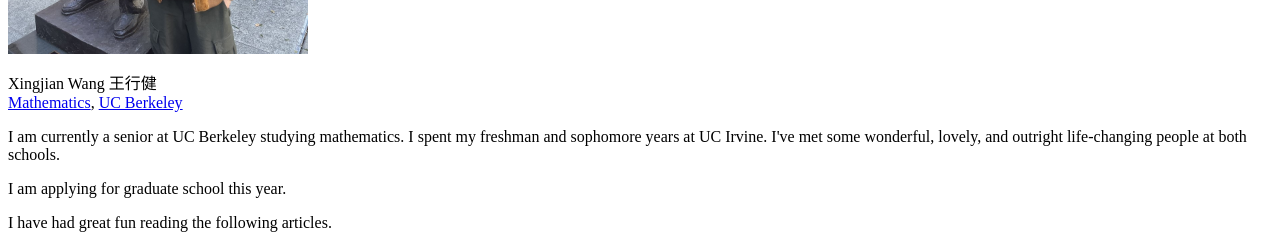
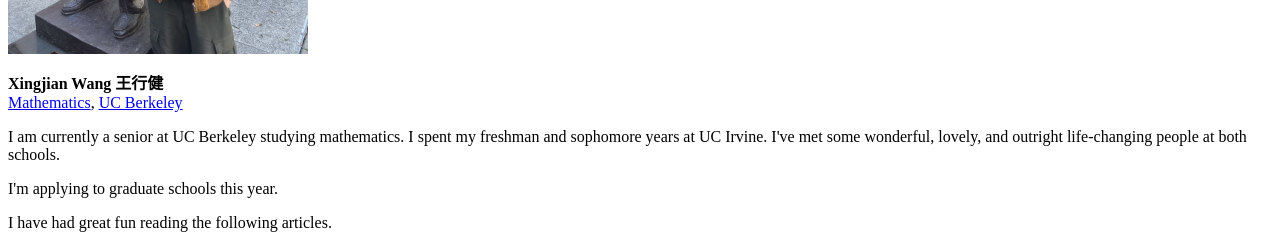
Before and after one commit to Xingjian508/xingjian508.github.io, a plain HTML site: page index.html in a window 1280 px wide. Shown: the part 354-602 px from the top of the page. Drawn offline with Linux system fonts and the light colour scheme.

Commit message:
Update introduction and name styling

```diff
--- a/index.html
+++ b/index.html
@@ -20,7 +20,7 @@
       I spent my freshman and sophomore years at UC Irvine.
       I've met some wonderful, lovely, and outright life-changing people at both schools.</p>
 
-    <p>I am applying for graduate school this year.</p>
+    <p>I'm applying to graduate schools this year.</p>
 
     <p>I have had great fun reading the following articles.</p>
     <ul>
--- a/styles.css
+++ b/styles.css
@@ -27,6 +27,7 @@ body {
 .contact h1 {
   margin: 0;
   font: inherit;
+  font-weight: bold;
 }
 
 a:link {
```
